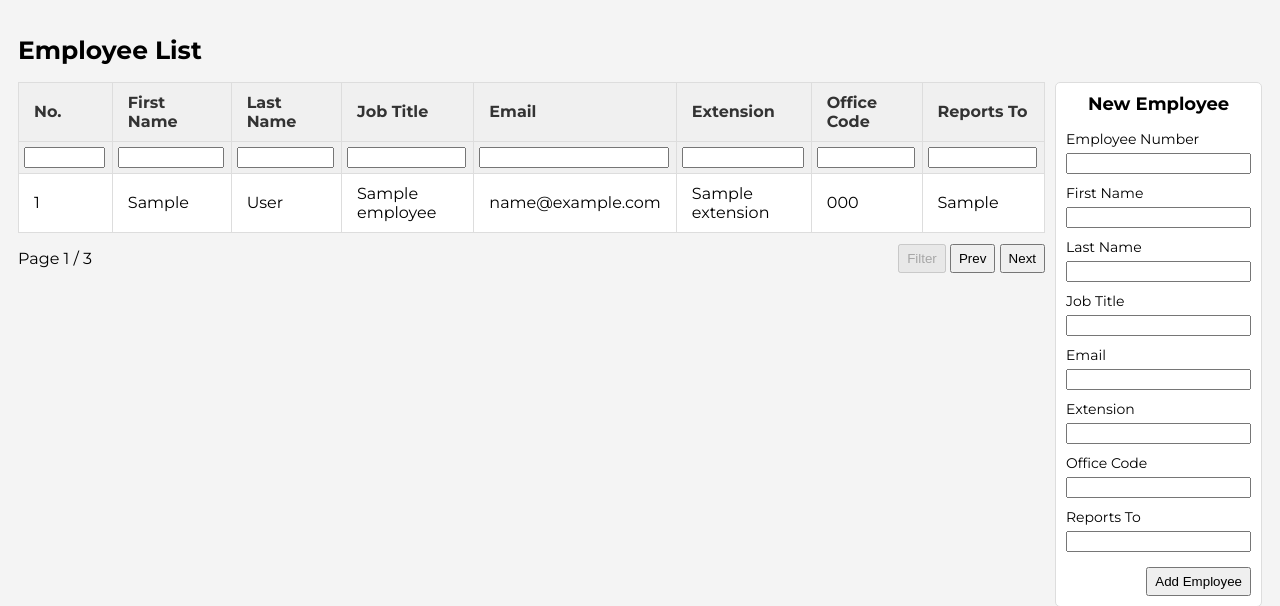
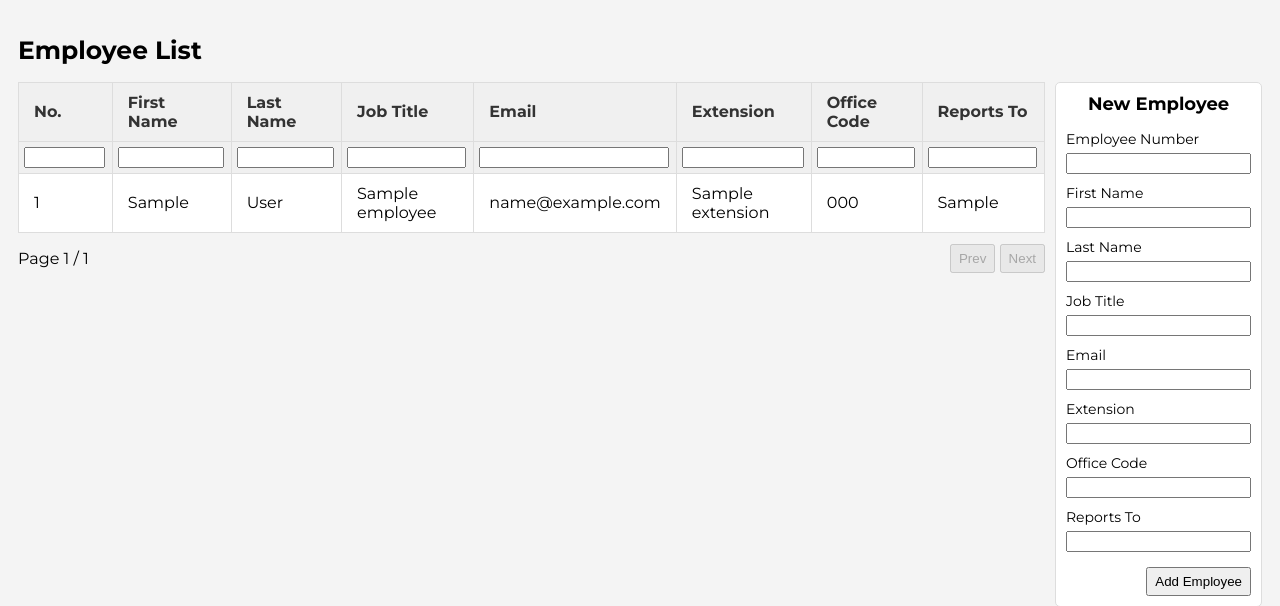
Before and after one commit to zadnap/employee-list, a Node server app: template views/employee-page.ejs in a window 1280 px wide. Shown: the top 606 px of the page. Run offline with Node 20, Linux system fonts and the light colour scheme; the template is opened without the code that fills it: most values are stand-ins (such as "Sample title", 1, 10 or a date in 2020).

Commit message:
feat: add page navigation

```diff
--- a/models/queries.js
+++ b/models/queries.js
@@ -111,9 +111,15 @@ const deleteEmployee = async (employeeNumber) => {
   }
 };
 
+const getEmployeesCount = async () => {
+  const [rows] = await pool.query('SELECT COUNT(*) AS count FROM employees');
+  return rows[0].count;
+};
+
 module.exports = {
   getEmployeesByPage,
   filterEmployees,
   addNewEmployee,
   deleteEmployee,
+  getEmployeesCount,
 };
--- a/public/styles/employee-page.css
+++ b/public/styles/employee-page.css
@@ -15,6 +15,9 @@ body {
   font-size: 25px;
 }
 
+a {
+  text-decoration: none;
+}
 button {
   padding: 5px 7px;
   cursor: pointer;
--- a/views/employee-page.ejs
+++ b/views/employee-page.ejs
@@ -56,11 +56,14 @@
           <div class="no-employees">No employees found.</div>
         <% } %>
         <div class="page-navigation">
-          <p class="current-page">Page 1 / 3</p>
+          <p class="current-page">Page <%= currentPage %> / <%= totalPages %></p>
           <div class="button-group">
-            <button disabled>Filter</button>
-            <button>Prev</button>
-            <button>Next</button>
+            <a href="?page=<%= currentPage - 1 %>">
+              <button <%= currentPage === 1 ? 'disabled' : '' %>>Prev</button>
+            </a>
+            <a href="?page=<%= currentPage + 1 %>">
+              <button <%= currentPage === totalPages ? 'disabled' : '' %>>Next</button>
+            </a>
           </div>
         </div>
       </div>
```
Also changed, not shown: controllers/employeeController.js (+11 -2 lines).
